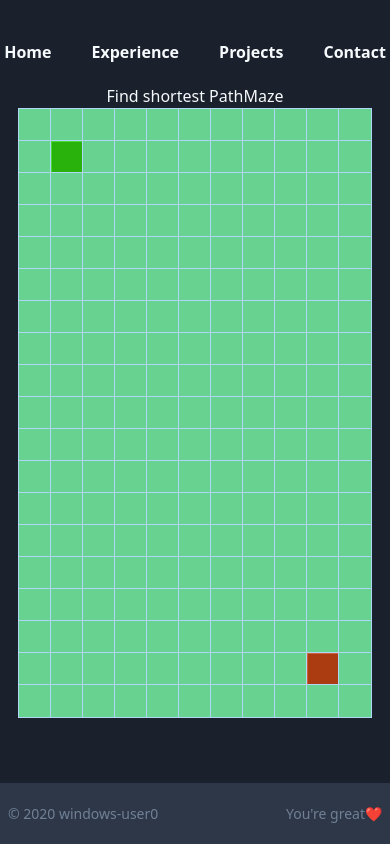
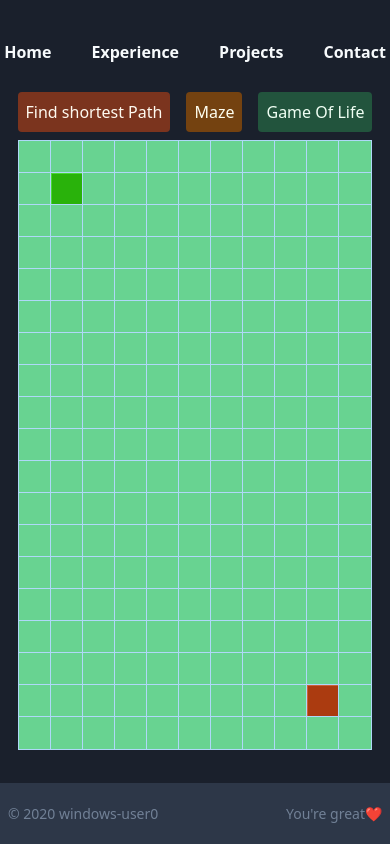
Before and after one commit to windows-user0/portfolio, a React (Create React App) app: page /visualizer in a window 390 px wide. Built offline with nearby package versions, Linux system fonts and the light colour scheme.

Commit message:
Drag fixes for mobile, button and logic changes for visualizer

```diff
--- a/src/pages/Visualizer.tsx
+++ b/src/pages/Visualizer.tsx
@@ -22,7 +22,8 @@ type Action =
   | { type: "changeBoard"; board: cellProps[][] }
   | { type: "setBrush"; brush: string }
   | { type: "setBusy"; value: boolean }
-  | { type: "killSignal"; kill: boolean };
+  | { type: "killSignal"; kill: boolean }
+  | { type: "completeClear" };
 
 type Dispatch = (action: Action) => void;
 type State = {
@@ -115,7 +116,6 @@ function BrowserEventSetup({ children }: BoardProviderProps) {
         });
       }
     }
-    return false;
   };
 
   function enableScroll() {
@@ -147,10 +147,9 @@ function BrowserEventSetup({ children }: BoardProviderProps) {
     dispatch({ type: "setBusy", value: true });
   }
   function handleDragEnd(evt: any) {
-    const y = evt.clientY;
-    const x = evt.clientX;
+    const x = evt.clientX || evt.changedTouches[0].clientX;
+    const y = evt.clientY || evt.changedTouches[0].clientY;
     const currentCoords = getCellAtCoords(board, y - offset.y, x - offset.x);
-
     if (!currentCoords) return;
 
     setCoords({ x: currentCoords.row, y: currentCoords.col });
@@ -191,10 +190,12 @@ function BrowserEventSetup({ children }: BoardProviderProps) {
         onDragStart={handleDragStart}
         onDragEnd={handleDragEnd}
         onTouchStart={(evt) => {
+          handleDragStart(evt);
           disableScroll();
           return false;
         }}
         onTouchEnd={(evt) => {
+          handleDragEnd(evt);
           enableScroll();
           return false;
         }}
@@ -300,12 +301,16 @@ async function gameOfLifeTick(board: cellProps[][], dispatch: Dispatch) {
     }
   }
   dispatches.forEach((dispatch) => dispatch());
+  await sleep(0);
 }
 
 function boardReducer(state: State, action: Action) {
   switch (action.type) {
     case "clear": {
       return { ...state, board: generateNewBoard(COL, ROWS) };
+    }
+    case "completeClear": {
+      return { ...state, board: generateNewCleanBoard(COL, ROWS) };
     }
     case "killSignal": {
       return { ...state, killSignal: action.kill };
@@ -404,6 +409,19 @@ function generateNewBoard(width: number, height: number): cellProps[][] {
       else if (i === height - 2 && k === width - 2)
         row.push({ ...currentCell, isEnd: true });
       else row.push(currentCell);
+    }
+    board.push(row);
+  }
+  return board;
+}
+function generateNewCleanBoard(width: number, height: number): cellProps[][] {
+  let board = [];
+
+  for (let i = 0; i < height; i++) {
+    let row = [];
+    for (let k = 0; k < width; k++) {
+      let currentCell = { ...cell, row: i, col: k };
+      row.push(currentCell);
     }
     board.push(row);
   }
@@ -631,6 +649,7 @@ function BoardControls() {
       {currentMode === "shortest path" && (
         <>
           <button
+            className="p-2 bg-orange-900 hover:bg-orange-700   m-2 rounded text-orange-100"
             onClick={() => {
               dijkstra(board, dispatch, setShowNewButton);
             }}
@@ -638,6 +657,7 @@ function BoardControls() {
             Find shortest Path
           </button>
           <button
+            className="p-2 bg-yellow-900 m-2 hover:bg-yellow-700 rounded text-yellow-100"
             onClick={async () => {
               makePrimsMaze(generateNewBoard(COL, ROWS), dispatch);
             }}
@@ -648,6 +668,7 @@ function BoardControls() {
       )}
       {showNewButton && (
         <button
+          className="p-2 bg-blue-900 m-2 hover:bg-blue-700 rounded text-blue-100"
           onClick={() => {
             dispatch({ type: "clear" });
             setShowNewButton(false);
@@ -656,17 +677,18 @@ function BoardControls() {
           New
         </button>
       )}
-
       {currentMode === "game of life" && (
         <>
           <button
+            className="m-2 rounded p-2 bg-yellow-900 text-yellow-100 hover:bg-yellow-700"
             onClick={() => {
               setGameOfLifeRunning(!gameOfLifeRunning);
             }}
           >
-            {gameOfLifeRunning ? "Stop" : "Auto"}
+            Toggle Auto
           </button>
           <button
+            className="m-2 p-2 rounded bg-purple-900 text-purple-100 hover:bg-purple-700"
             onClick={() => {
               gameOfLifeTick(board, dispatch);
             }}
@@ -674,13 +696,39 @@ function BoardControls() {
             Step
           </button>
           <button
+            className="p-2 bg-blue-900 m-2 hover:bg-blue-700 rounded text-blue-100"
             onClick={() => {
-              dispatch({ type: "setBrush", brush: "alive" });
+              dispatch({ type: "completeClear" });
             }}
           >
-            Brush alive cells
+            New
           </button>
         </>
+      )}
+      {currentMode === "game of life" ? (
+        <button
+          className="p-2 bg-yellow-900 m-2 hover:bg-yellow-700 rounded text-yellow-100"
+          onClick={() => {
+            setCurrentMode("shortest path");
+            setGameOfLifeRunning(false);
+            dispatch({ type: "clear" });
+            dispatch({ type: "setBrush", brush: "wall" });
+          }}
+        >
+          Shortest Path
+        </button>
+      ) : (
+        <button
+          className="p-2 bg-green-900 m-2 hover:bg-green-700 rounded text-green-100"
+          onClick={() => {
+            setCurrentMode("game of life");
+            dispatch({ type: "setBrush", brush: "alive" });
+
+            dispatch({ type: "completeClear" });
+          }}
+        >
+          Game Of Life
+        </button>
       )}
     </div>
   );
```
